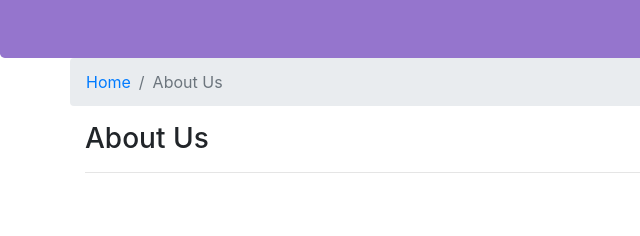
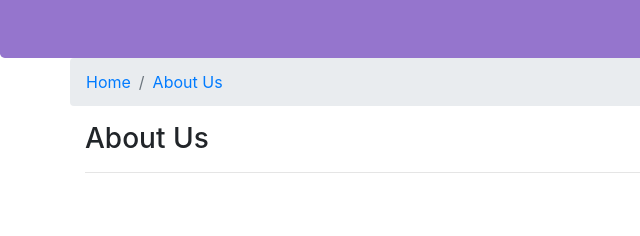
Before and after one commit to hpscc/conFusion, a website: page aboutus.html in a window 1280 px wide. Shown: the part 276-512 px from the top of the page, 0-640 px from the left. Drawn offline with nearby package versions, Linux system fonts and the light colour scheme.

Commit message:
NPM Scripts part-2

```diff
--- a/aboutus.html
+++ b/aboutus.html
@@ -8,10 +8,12 @@
     <meta http-equiv="x-ua-compatible" content="ie=edge">
 
     <!-- Bootstrap CSS -->
+    <!-- build:css css/main.css -->
     <link rel="stylesheet" href="node_modules/bootstrap/dist/css/bootstrap.min.css">
     <link rel="stylesheet" href="node_modules/font-awesome/css/font-awesome.min.css">
     <link rel="stylesheet" href="node_modules/bootstrap-social/bootstrap-social.css">
     <link rel="stylesheet" href="css/styles.css">
+    <!-- endbuild -->
 
     <title>Ristorante Con Fusion: About Us</title>
 
@@ -56,7 +58,7 @@
         <div class="row">
             <ol class="col-12 breadcrumb">
                 <li class="breadcrumb-item"><a href="./index.html">Home</a></li>
-                <li class="breadcrumb-item active"><a">About Us</a></li>
+                <li class="breadcrumb-item active"><a href="#">About Us</a></li>
             </ol>
             <div class="col-12">
                <h3>About Us</h3>
@@ -265,11 +267,12 @@
         </div>
     </footer>
     <!-- jQuery first, then Popper.js, then Bootstrap JS. -->
+    <!-- build:js js/main.js -->
     <script src="node_modules/jquery/dist/jquery.slim.min.js"></script>
     <script src="node_modules/popper.js/dist/umd/popper.min.js"></script>
     <script src="node_modules/bootstrap/dist/js/bootstrap.min.js"></script>
-
     <script src="js/scripts.js"></script>
+    <!-- endbuild -->
 </body>
 
 </html>
```
Also changed, not shown: contactus.html (+4 -1 lines), index.html (+5 -2 lines), package.json (+12 -2 lines), 2 other files.
